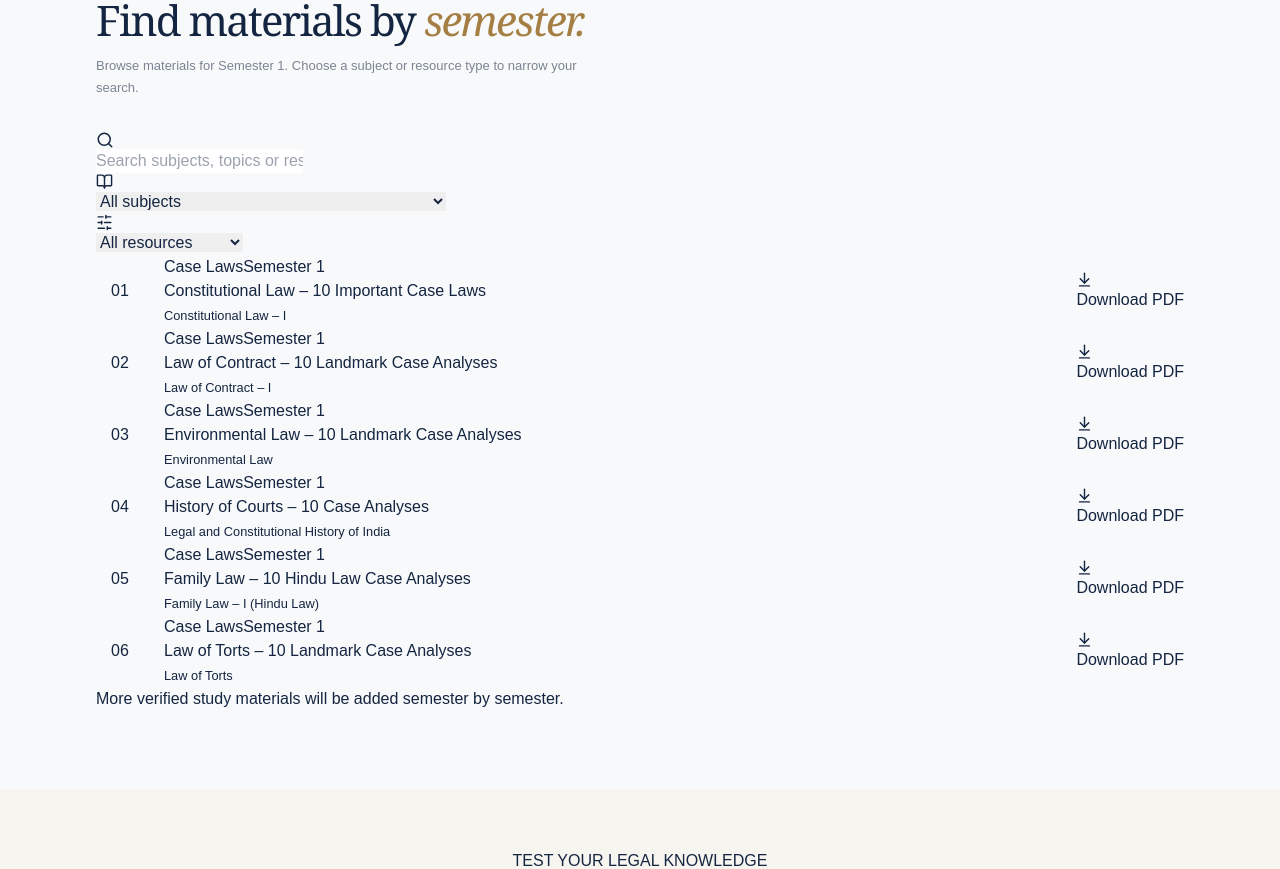
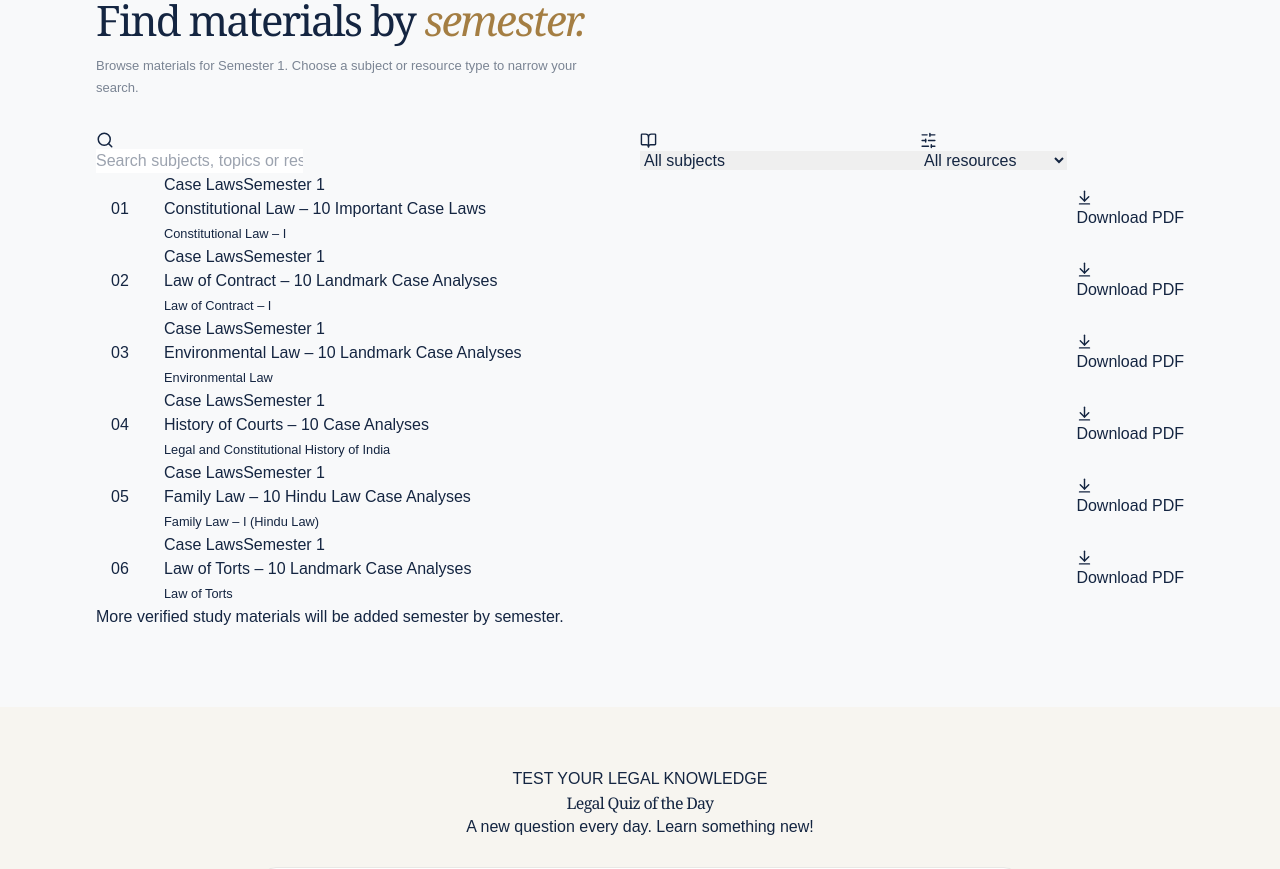
Before and after one commit to Vr7solutions/vignanreddy-legal-journey, a Next.js app: page / in a window 1280 px wide. Shown: the part 2100-2969 px from the top of the page. Built offline with nearby package versions, Linux system fonts and the light colour scheme.

Commit message:
Add resource-tools styles for grid layout

```diff
--- a/app/globals.css
+++ b/app/globals.css
@@ -1088,3 +1088,24 @@ h2 em {
   flex: 1 1 220px;
   min-width: 0;
 }
+
+
+
+.resource-tools {
+  display: grid;
+  grid-template-columns: 2fr 1fr 1fr;
+  gap: 16px;
+  align-items: center;
+}
+
+.resource-tools .search-box,
+.resource-tools .filter-box {
+  width: 100%;
+  min-width: 0;
+}
+
+@media (max-width: 700px) {
+  .resource-tools {
+    grid-template-columns: 1fr;
+  }
+}
```
